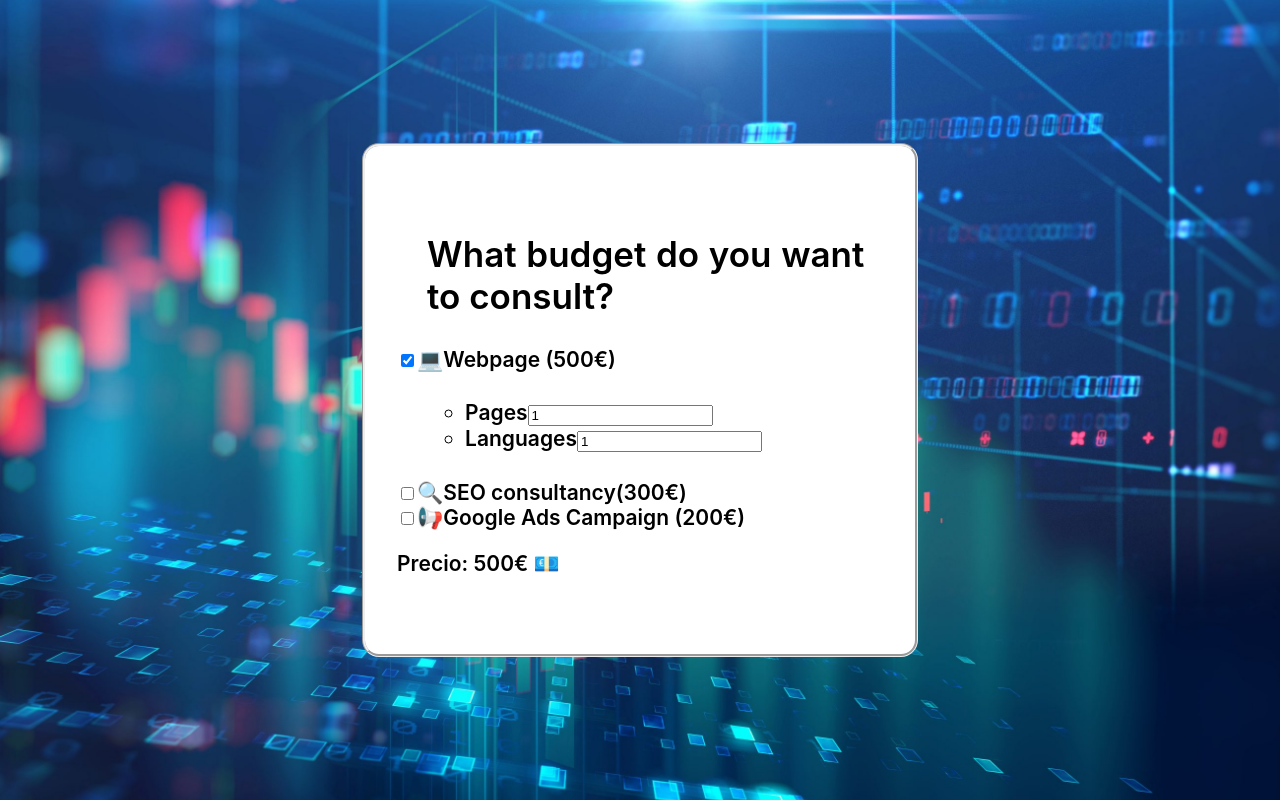
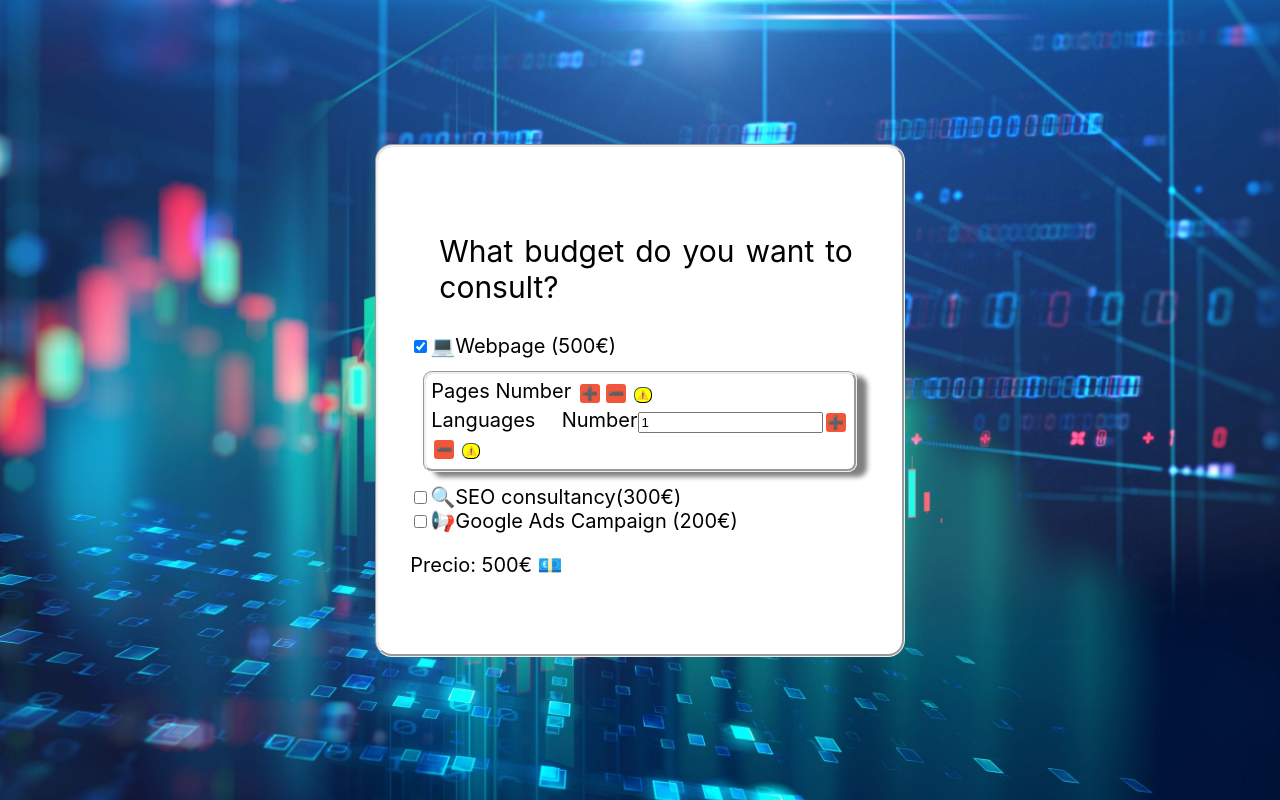
Before and after one commit to MiguelCagnate/BUDGEDT_APP-SPRINT-7, a React (Create React App) app: page /MyApp in a window 1280 px wide. Both pictures are taken after a click on the checkbox "💻Webpage (500€)". Built offline with nearby package versions, Linux system fonts and the light colour scheme.

Commit message:
instalando los botones warning,  sum & rest

```diff
--- a/src/Card.css
+++ b/src/Card.css
@@ -1,7 +1,7 @@
 .card_body {
-  font-weight: 600;
+  font-weight: 400;
   text-align: center;
-  width: 60%;
+  width: 65%;
   display: flex;
   flex-direction: column;
   align-items: center;
@@ -12,4 +12,5 @@
   border-style: groove;
   padding: 2rem;
   background-color: #fff;
+
 }
--- a/src/pages/App.css
+++ b/src/pages/App.css
@@ -6,8 +6,8 @@
 }
 
 .card_secondtitle {
-  font-size: 20px;
-  font-weight: 600px;
+  font-size: 17px;
+  font-weight: 80px;
   margin: 4px;
   padding:3px;
   text-align: justify;
@@ -39,24 +39,48 @@
 .card_app{
 align-self: flex-start;
 text-align: justify;
-font-size: 35px;
-margin: 15px;
-padding: 15px;
+font-size: 30px;
+margin: 20px;
+padding: 9px;
+
 
 }
 
 .card_options{
-  font-size: 21px;
+  font-size: 20px;
   text-align: justify;
-  margin: 12px;
-  padding:13px;
+  margin: 23px;
+  padding:2px;
   width:100%;
   list-style-type: none;
 }
 .StyleWebPage{
-  margin:15px;
-  padding:13px;
+  margin:13px;
+  padding:5px;
   text-align: justify;
-  height: 20%;
+  height: 10%;
+  border-radius: 9px;
+  border-style: groove;
+  box-shadow: 10px 5px 5px gray;
   list-style-type: none;
 }
+
+.SumRestButtons{
+  font-size:small;
+  margin: 3px;
+  padding: 2px;
+  background-color: rgb(241, 86, 58);
+  color: white;
+  border:none;
+  border-radius: 3px;
+}
+
+
+.WarningButtons{
+  font-size: xx-small;
+  margin: 5px;
+  padding: 2px;
+  background-color: yellow;
+  border-radius: 7px;
+  border-width: 0.9px;
+}
--- a/src/pages/AppPage.css
+++ b/src/pages/AppPage.css
@@ -9,10 +9,12 @@
   font-family: "Montserrat", sans-serif;
   position: absolute;
   text-align: justify;
+
 }
 form {
   margin-top: 2rem;
 }
 .card_app{
     width: 90%;
+
   }
--- a/src/pages/AppPage.jsx
+++ b/src/pages/AppPage.jsx
@@ -22,8 +22,27 @@ const WebController = ({ onChange }) => {
   }, [state]);
 
   return (
-    <div className="StyleWebPage"><ul><li>Pages<input type={"number"} name="pages" min={1} value={state.pages} onChange={handleChange}/></li>
-    <li>Languages<input type={"number"} name="languages" min={1} value={state.languages} onChange={handleChange}/></li>
+    <div>
+    <ul className="StyleWebPage">
+    <li>Pages Number <button className="SumRestButtons" type={"number"} name="pages" min={1} value={state.pages} onChange={handleChange}>
+    ➕
+    </button><button className="SumRestButtons">
+    ➖
+    </button>
+
+
+    <button className="WarningButtons">⚠️</button> </li>
+
+
+    <li>Languages Number<input type={"number"} name="languages" min={1} value={state.languages} onChange={handleChange}/>
+    <button className="SumRestButtons" type={"number"} name="pages" min={1} value={state.pages} onChange={handleChange}>
+    ➕
+    </button><button className="SumRestButtons">
+    ➖
+    </button>
+    <button className="WarningButtons">⚠️</button>
+    </li>
+
     </ul>
     </div>
   );
```
